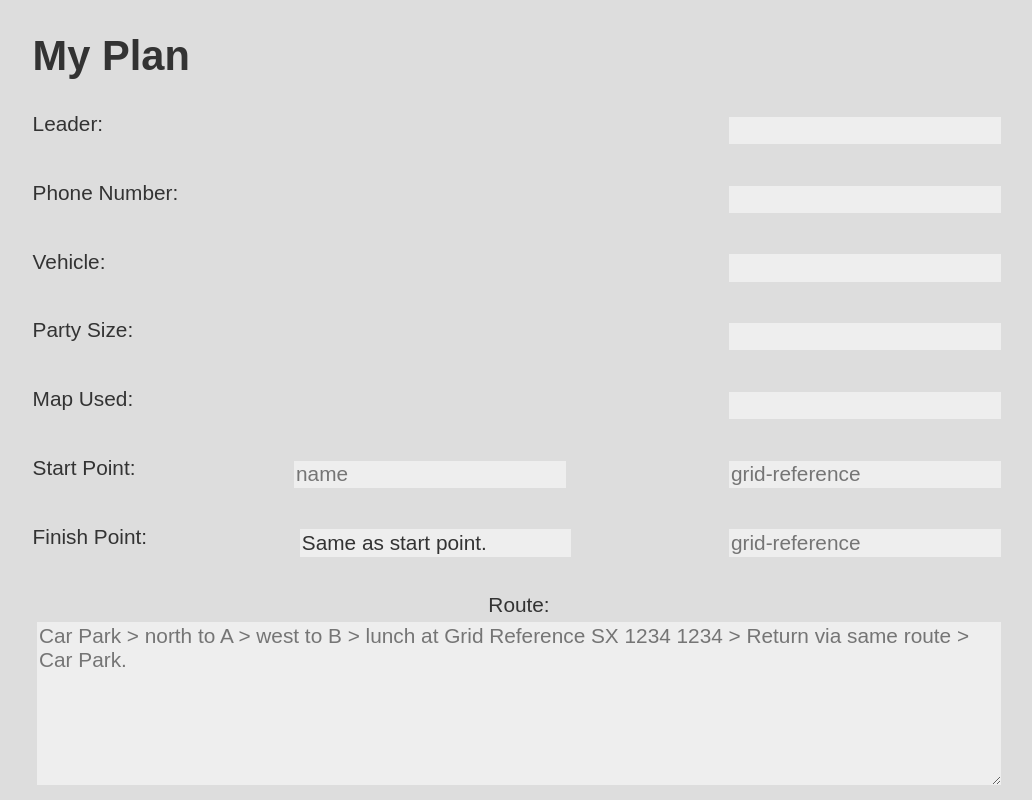
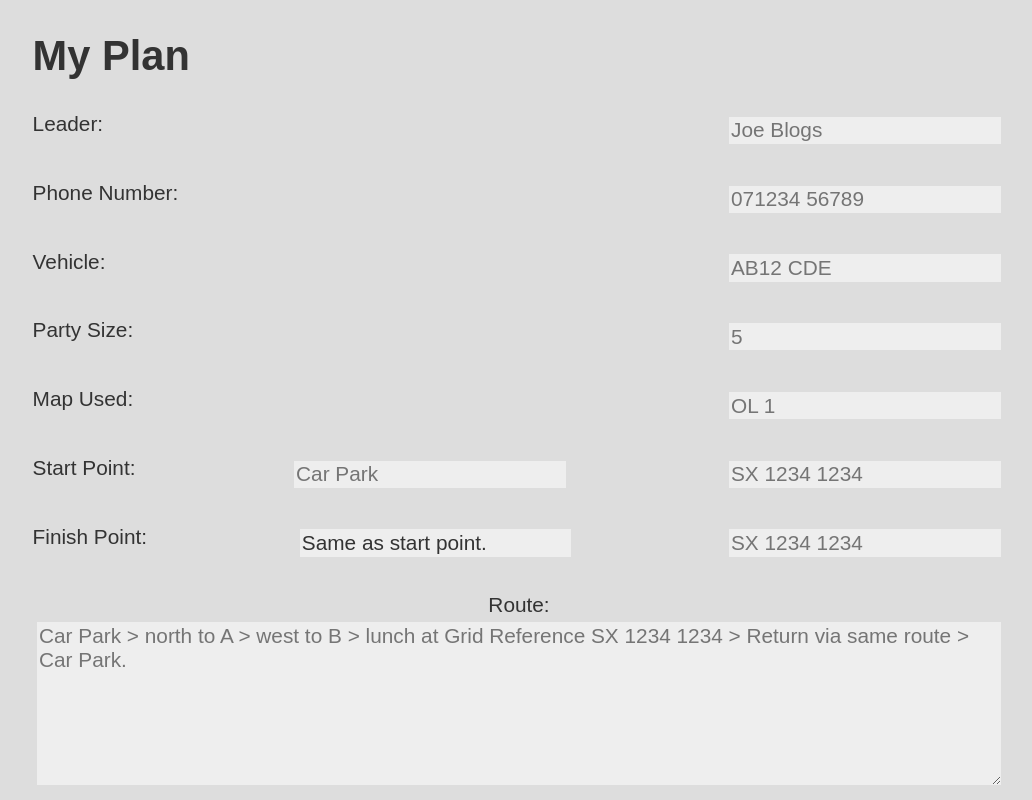
Before and after one commit to MaxAFriedrich/my-outdoor-plan, a Vue app: page / in a window 1280 px wide. Shown: the top 800 px of the page, without its empty margins (121-1153 px from the left). Built offline with nearby package versions, Linux system fonts and the light colour scheme; the HTML template or start-up script is replaced by a standard one.

Commit message:
Add placeholders

```diff
--- a/src/App.vue
+++ b/src/App.vue
@@ -95,33 +95,33 @@ function copy() {
   <div class="form">
     <div class="property">
       <label for="leader">Leader:</label>
-      <input type="text" id="leader" name="leader" v-model="leader">
+      <input type="text" id="leader" name="leader" v-model="leader" placeholder="Joe Blogs">
     </div>
     <div class="property">
       <label for="phone">Phone Number:</label>
-      <input type="tel" id="phone" name="phone" v-model="phone">
+      <input type="tel" id="phone" name="phone" v-model="phone" placeholder="071234 56789">
     </div>
     <div class="property">
       <label for="vehicle">Vehicle:</label>
-      <input type="text" id="vehicle" name="vehicle" v-model="vehicle">
+      <input type="text" id="vehicle" name="vehicle" v-model="vehicle" placeholder="AB12 CDE">
     </div>
     <div class="property">
       <label for="leader">Party Size:</label>
-      <input type="text" id="party-size" name="party-size" v-model="partySize">
+      <input type="text" id="party-size" name="party-size" v-model="partySize" placeholder="5">
     </div>
     <div class="property">
       <label for="map">Map Used:</label>
-      <input type="text" id="map" name="map" v-model="map">
+      <input type="text" id="map" name="map" v-model="map" placeholder="OL 1">
     </div>
     <div class="property">
       <label for="start">Start Point:</label>
-      <input type="text" id="start" name="start" placeholder="name" v-model="start">
-      <input type="text" id="start-grid" name="start-grid" placeholder="grid-reference" v-model="startGrid">
+      <input type="text" id="start" name="start" placeholder="Car Park" v-model="start">
+      <input type="text" id="start-grid" name="start-grid" placeholder="SX 1234 1234" v-model="startGrid">
     </div>
     <div class="property">
       <label for="finish">Finish Point:</label>
       <input type="text" id="finish" name="finish" value="Same as start point." v-model="finish">
-      <input type="text" id="finish-grid" name="finish-grid" placeholder="grid-reference" v-model="finishGrid">
+      <input type="text" id="finish-grid" name="finish-grid" placeholder="SX 1234 1234" v-model="finishGrid">
     </div>
     <div class="property long">
       <label for="route">Route:</label>
```
